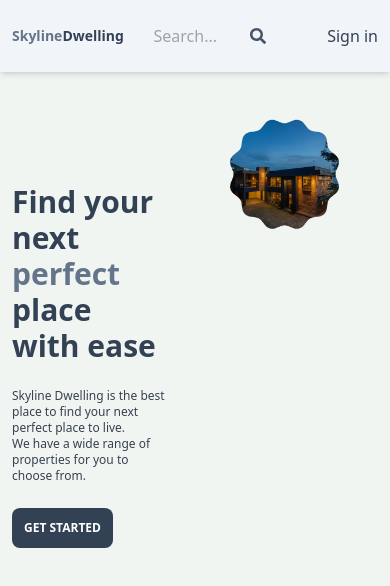
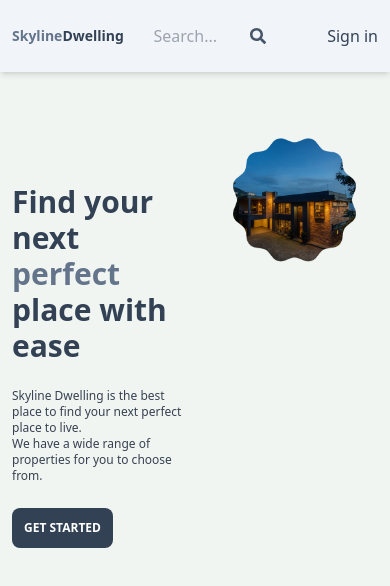
Before and after one commit to Fayezkhan1/mern--real-estate-project, a React (Vite) app in the folder client/: page / in a window 390 px wide. Shown: the top 586 px of the page. Built offline with nearby package versions, Linux system fonts and the light colour scheme; no server answers.

Commit message:
complete mobile responsive

```diff
--- a/client/src/pages/Home.jsx
+++ b/client/src/pages/Home.jsx
@@ -75,7 +75,7 @@ export default function Home() {
         </Link>
 
       </div>
-      <div className='flex flex-col  p-18 px-7 max-w-6xl mx-auto mt-7'>
+      <div className='flex flex-col p-4 md:p-18 mt-20 px-2 max-w-6xl mx-auto mt-7'>
       <img
             src={img}
             alt="Your Alt Text"
```
